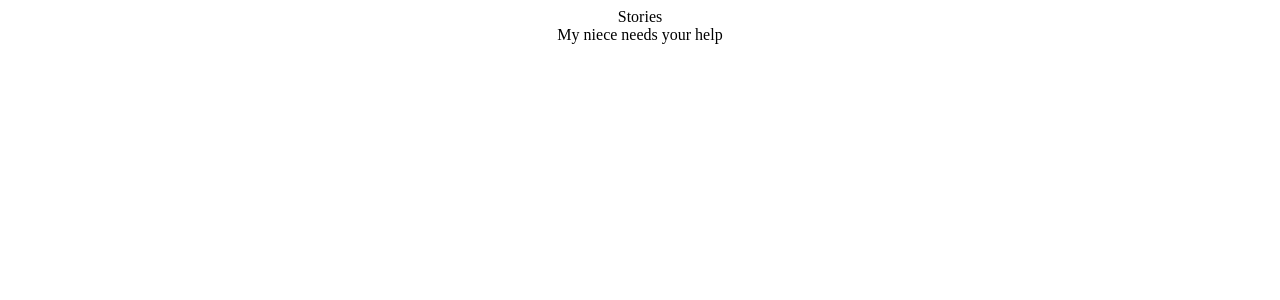
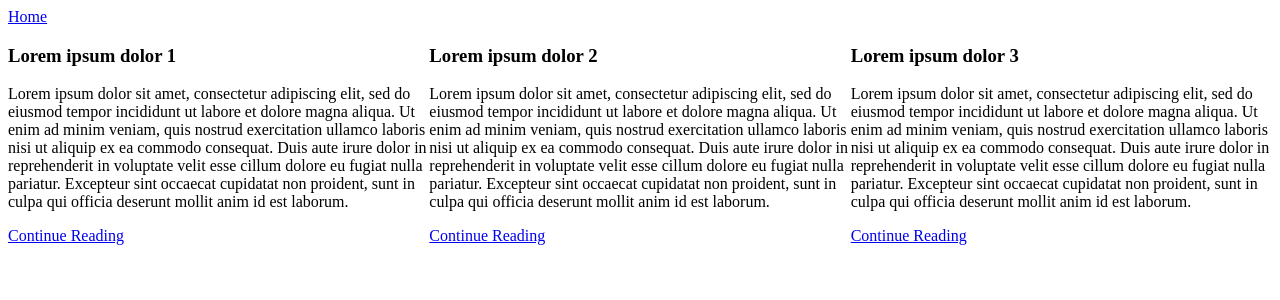
Before and after one commit to coordinatorstory/coordinatorstory-frontend, a React (Create React App) app: page / in a window 1280 px wide. Shown: the top 300 px of the page. Built offline with nearby package versions, Linux system fonts and the light colour scheme.

Commit message:
added stories grid and single story page

```diff
--- a/src/App.css
+++ b/src/App.css
@@ -1,3 +1,26 @@
 .App {
-  text-align: center;
+  /* text-align: center; */
 }
+
+
+/* Stories */
+.Stories {
+  display: flex;
+  align-items: center;
+  justify-content: space-around;
+}
+
+
+/* Story */
+
+.Story {
+  width: 30%;
+}
+
+.Story p {
+  overflow: hidden;
+}
+
+.Story * {
+  padding: 5px;
+}
--- a/src/App.js
+++ b/src/App.js
@@ -2,21 +2,61 @@ import React, { Component } from 'react';
 import { BrowserRouter as Router, NavLink, Route  } from 'react-router-dom';
 
 import Stories from './components/Stories'
+import Story from './components/Story'
 
 import './App.css';
 
+import { getStory } from './actions/actions'
+import { connect } from 'react-redux'
 
 class App extends Component {
+  componentDidMount = () => {
+    this.props.getStory(
+      [
+        {
+            id: 1,
+            title: "Lorem ipsum dolor 1",
+            country: "Somalia",
+            description: "Lorem ipsum dolor sit amet, consectetur adipiscing elit, sed do eiusmod tempor incididunt ut labore et dolore magna aliqua. Ut enim ad minim veniam, quis nostrud exercitation ullamco laboris nisi ut aliquip ex ea commodo consequat. Duis aute irure dolor in reprehenderit in voluptate velit esse cillum dolore eu fugiat nulla pariatur. Excepteur sint occaecat cupidatat non proident, sunt in culpa qui officia deserunt mollit anim id est laborum.",
+            date: Date()
+        },
+        {
+            id: 2,
+            title: "Lorem ipsum dolor 2",
+            country: "Somalia",
+            description: "Lorem ipsum dolor sit amet, consectetur adipiscing elit, sed do eiusmod tempor incididunt ut labore et dolore magna aliqua. Ut enim ad minim veniam, quis nostrud exercitation ullamco laboris nisi ut aliquip ex ea commodo consequat. Duis aute irure dolor in reprehenderit in voluptate velit esse cillum dolore eu fugiat nulla pariatur. Excepteur sint occaecat cupidatat non proident, sunt in culpa qui officia deserunt mollit anim id est laborum.",
+            date: Date()
+        },
+        {
+            id: 3,
+            title: "Lorem ipsum dolor 3",
+            country: "Somalia",
+            description: "Lorem ipsum dolor sit amet, consectetur adipiscing elit, sed do eiusmod tempor incididunt ut labore et dolore magna aliqua. Ut enim ad minim veniam, quis nostrud exercitation ullamco laboris nisi ut aliquip ex ea commodo consequat. Duis aute irure dolor in reprehenderit in voluptate velit esse cillum dolore eu fugiat nulla pariatur. Excepteur sint occaecat cupidatat non proident, sunt in culpa qui officia deserunt mollit anim id est laborum.",
+            date: Date()
+        },
+      ],
+    )
+    console.log(this.props)
+
+  }
   render() {
+    console.log(this.props)
     return (
       <Router>
         <div className="App">
-
-          <Route path='/' component={Stories} />
+          <NavLink to='/'>Home</NavLink>
+          <Route exact path='/' component={Stories} />
+          <Route path={`/stories/:id`} render={props => <Story {...props} { ...this.props}/>}/>
         </div>
       </Router>
     );
   }
 }
 
-export default App;
+const mapStatetoProps = state => ({
+  stories: state.stories
+})
+
+export default connect(mapStatetoProps, { getStory })(App)
+
+// export default App;
--- a/src/components/Stories.js
+++ b/src/components/Stories.js
@@ -1,30 +1,20 @@
 import React from 'react'
+
+import Story from './Story'
 import { getStory } from '../actions/actions'
 import { connect } from 'react-redux'
+import { NavLink, Route, Link  } from 'react-router-dom'
+
 class Stories extends React.Component {
-    // constructor() {
-    //     super()
-    // }
-
-    componentDidMount = () => {
-        this.props.getStory(
-            [{
-                title: "My niece needs your help",
-                country: "USA",
-                description: "My niece is in the hospital, please help her with his medical fee",
-                date: Date()
-            }]
-        )
-
-
-        console.log(this.props)
-    }
-
-    render = props => (
-        <div>Stories
+    render = () => (
+        <div className='Stories'>
             {
                 this.props.stories.map(story => (
-                    <div>{story.title}</div>
+                    <div className='story-preview' key={story.id}>
+                        <h3>{story.title}</h3>
+                        <p>{story.description}</p>
+                        <Link to={`/stories/${story.id}`}>Continue Reading</Link>
+                    </div>
                 ))
             }
         </div>
--- /dev/null
+++ b/src/components/Story.js
@@ -0,0 +1,43 @@
+import React from 'react'
+import { getStory } from '../actions/actions'
+import { connect } from 'react-redux'
+import { NavLink, Route, Link  } from 'react-router-dom'
+
+const Story = props => {
+    const { match : { params :{ id: index} }, stories } = props;
+    console.log(props);
+
+    return (
+    <div>
+        <h3>{stories[index].title}</h3>
+        <p>{stories[index].description}</p>
+        <form
+        action="https://www.paypal.com/cgi-bin/webscr"
+        method="post"
+        target="_top">
+            <input type="hidden" name="cmd" value="_s-xclick" />
+            <input type="hidden" name="hosted_button_id" value="WGDXBHWLHWZAN" />
+            <input type="hidden" name="invoice" value={props.id} />
+            <input
+            type="image"
+            src="https://www.paypalobjects.com/en_US/i/btn/btn_donateCC_LG.gif"
+            border="0"
+            name="submit"
+            title={"Donate to " + props.title}
+            alt="Donate with PayPal button" />
+            <img
+            alt=""
+            border="0"
+            src="https://www.paypal.com/en_US/i/scr/pixel.gif"
+            width="1"
+            height="1" />
+        </form>
+    </div>)
+}
+const mapStatetoProps = state => ({
+    stories: state.stories
+})
+
+
+
+export default Story
```
